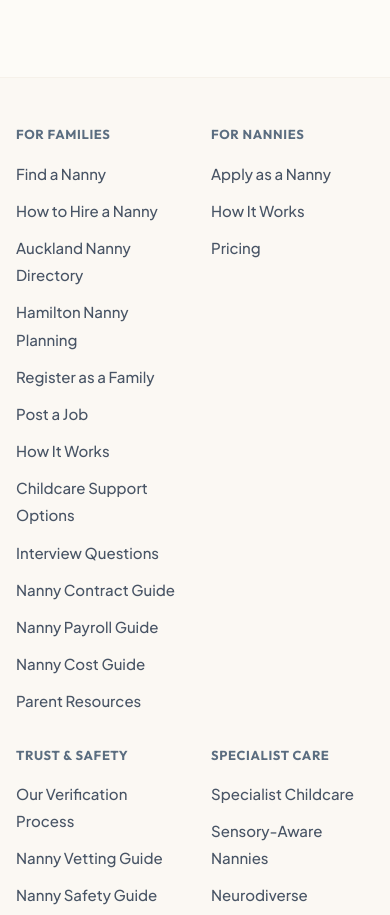
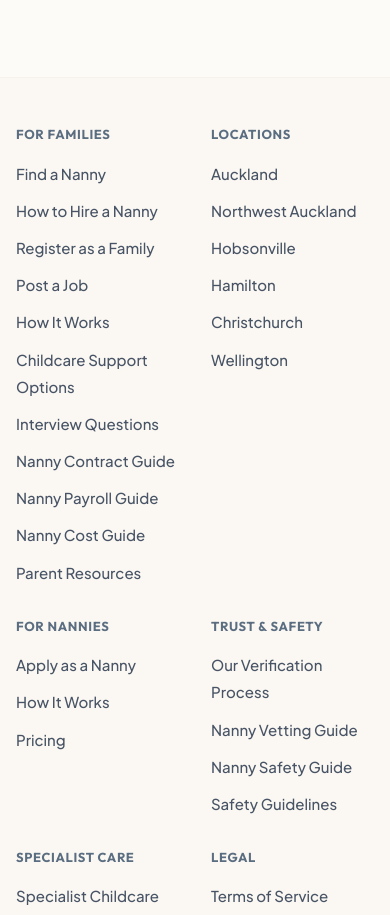
Before and after one commit to Zreeshah/nanny-ora, a Next.js app: page /nannies/auckland/northwest-auckland in a window 390 px wide. Shown: the part 7640-8555 px from the top of the page. Built offline with nearby package versions, Linux system fonts and the light colour scheme; no server answers; the database is empty.

Commit message:
Add location links to site navigation

```diff
--- a/src/components/layout/Footer.tsx
+++ b/src/components/layout/Footer.tsx
@@ -5,8 +5,6 @@ const footerLinks = {
   "For Families": [
     { href: "/find-a-nanny", label: "Find a Nanny" },
     { href: "/how-to-hire-a-nanny", label: "How to Hire a Nanny" },
-    { href: "/nannies/auckland", label: "Auckland Nanny Directory" },
-    { href: "/nannies/hamilton", label: "Hamilton Nanny Planning" },
     { href: "/register-family", label: "Register as a Family" },
     { href: "/post-a-job", label: "Post a Job" },
     { href: "/how-it-works", label: "How It Works" },
@@ -16,6 +14,14 @@ const footerLinks = {
     { href: "/nanny-payroll", label: "Nanny Payroll Guide" },
     { href: "/nanny-cost", label: "Nanny Cost Guide" },
     { href: "/parent-resources", label: "Parent Resources" },
+  ],
+  "Locations": [
+    { href: "/nannies/auckland", label: "Auckland" },
+    { href: "/nannies/auckland/northwest-auckland", label: "Northwest Auckland" },
+    { href: "/nannies/auckland/hobsonville", label: "Hobsonville" },
+    { href: "/nannies/hamilton", label: "Hamilton" },
+    { href: "/nannies/christchurch", label: "Christchurch" },
+    { href: "/nannies/wellington", label: "Wellington" },
   ],
   "For Nannies": [
     { href: "/apply-as-nanny", label: "Apply as a Nanny" },
@@ -47,7 +53,7 @@ export function Footer() {
     <footer className="bg-secondary/30 border-t border-border/30 mt-auto text-foreground">
       <div className="max-w-7xl mx-auto px-4 sm:px-6 lg:px-8 py-12 md:py-16">
         {/* Top section */}
-        <div className="grid grid-cols-2 md:grid-cols-3 lg:grid-cols-5 gap-8 mb-12">
+        <div className="grid grid-cols-2 md:grid-cols-3 xl:grid-cols-6 gap-8 mb-12">
           {Object.entries(footerLinks).map(([category, links]) => (
             <div key={category}>
               <h3 className="text-xs font-bold uppercase tracking-wider text-muted-foreground mb-4">{category}</h3>
--- a/src/components/layout/Header.tsx
+++ b/src/components/layout/Header.tsx
@@ -4,7 +4,7 @@ import Link from "next/link";
 import { usePathname } from "next/navigation";
 import { useSession, signOut } from "next-auth/react";
 import { cn } from "@/lib/utils";
-import { Menu, X, User, LogOut, LayoutDashboard } from "lucide-react";
+import { Menu, X, LogOut, LayoutDashboard, ChevronDown } from "lucide-react";
 import { useState } from "react";
 import { Button } from "@/components/ui/Button";
 
@@ -15,10 +15,22 @@ const navLinks = [
   { href: "/pricing", label: "Pricing" },
 ];
 
+const locationLinks = [
+  { href: "/nannies/auckland", label: "Auckland" },
+  { href: "/nannies/auckland/northwest-auckland", label: "Northwest Auckland" },
+  { href: "/nannies/auckland/hobsonville", label: "Hobsonville" },
+  { href: "/nannies/hamilton", label: "Hamilton" },
+  { href: "/nannies/christchurch", label: "Christchurch" },
+  { href: "/nannies/wellington", label: "Wellington" },
+];
+
 export function Header() {
   const pathname = usePathname();
   const { data: session, status } = useSession();
   const [mobileMenuOpen, setMobileMenuOpen] = useState(false);
+  const [desktopLocationsOpen, setDesktopLocationsOpen] = useState(false);
+  const [mobileLocationsOpen, setMobileLocationsOpen] = useState(false);
+  const isLocationPage = pathname.startsWith("/nannies/");
 
   const isLoggedIn = status === "authenticated" && session?.user;
   const role = (session?.user as any)?.role;
@@ -61,6 +73,46 @@ export function Header() {
                 {link.label}
               </Link>
             ))}
+            <div className="relative">
+              <button
+                type="button"
+                onClick={() => setDesktopLocationsOpen((open) => !open)}
+                className={cn(
+                  "inline-flex items-center gap-1 px-4 py-1.5 text-xs font-semibold rounded-full transition-all duration-300",
+                  isLocationPage || desktopLocationsOpen
+                    ? "text-primary-foreground bg-primary shadow-sm"
+                    : "text-muted-foreground hover:text-foreground hover:bg-secondary/50"
+                )}
+                aria-haspopup="true"
+                aria-expanded={desktopLocationsOpen}
+                aria-controls="desktop-locations-menu"
+              >
+                Locations
+                <ChevronDown className={cn("w-3.5 h-3.5 transition-transform", desktopLocationsOpen && "rotate-180")} aria-hidden="true" />
+              </button>
+              {desktopLocationsOpen && (
+                <div
+                  id="desktop-locations-menu"
+                  className="absolute right-0 top-full mt-2 w-56 rounded-2xl border border-border/40 bg-background p-2 shadow-xl"
+                >
+                  {locationLinks.map((link) => (
+                    <Link
+                      key={link.href}
+                      href={link.href}
+                      onClick={() => setDesktopLocationsOpen(false)}
+                      className={cn(
+                        "block rounded-xl px-3 py-2.5 text-sm font-medium transition-colors",
+                        pathname === link.href
+                          ? "bg-primary/5 text-primary"
+                          : "text-foreground/80 hover:bg-secondary/50 hover:text-foreground"
+                      )}
+                    >
+                      {link.label}
+                    </Link>
+                  ))}
+                </div>
+              )}
+            </div>
           </div>
 
           {/* Desktop Actions */}
@@ -141,6 +193,45 @@ export function Header() {
                   {link.label}
                 </Link>
               ))}
+              <div>
+                <button
+                  type="button"
+                  onClick={() => setMobileLocationsOpen((open) => !open)}
+                  className={cn(
+                    "flex w-full items-center justify-between px-4 py-3 text-base font-semibold rounded-2xl transition-colors min-h-[44px]",
+                    isLocationPage || mobileLocationsOpen
+                      ? "text-primary bg-primary/5"
+                      : "text-muted-foreground hover:text-foreground hover:bg-secondary/40"
+                  )}
+                  aria-expanded={mobileLocationsOpen}
+                  aria-controls="mobile-locations-menu"
+                >
+                  Locations
+                  <ChevronDown className={cn("w-4 h-4 transition-transform", mobileLocationsOpen && "rotate-180")} aria-hidden="true" />
+                </button>
+                {mobileLocationsOpen && (
+                  <div id="mobile-locations-menu" className="ml-4 mt-1 border-l border-border/40 pl-3">
+                    {locationLinks.map((link) => (
+                      <Link
+                        key={link.href}
+                        href={link.href}
+                        onClick={() => {
+                          setMobileMenuOpen(false);
+                          setMobileLocationsOpen(false);
+                        }}
+                        className={cn(
+                          "block rounded-xl px-3 py-2.5 text-sm font-medium transition-colors min-h-[44px]",
+                          pathname === link.href
+                            ? "text-primary bg-primary/5"
+                            : "text-muted-foreground hover:text-foreground hover:bg-secondary/40"
+                        )}
+                      >
+                        {link.label}
+                      </Link>
+                    ))}
+                  </div>
+                )}
+              </div>
             </div>
             <div className="mt-4 pt-4 border-t border-border/20 space-y-2 px-4">
               {isLoggedIn ? (
```
